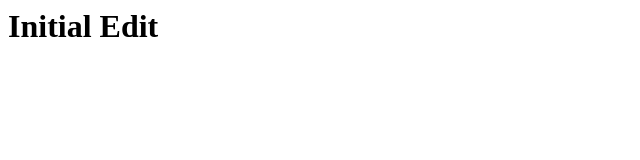
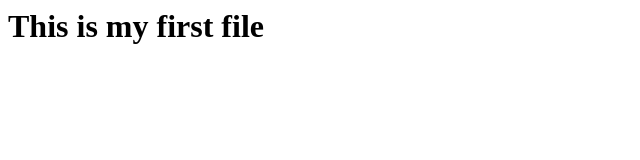
Before and after one commit to gassbertpaul/git-tutorial, a plain HTML site: page index.html in a window 1280 px wide. Shown: the whole page, without its empty margins (0-640 px from the left). Drawn offline with Linux system fonts and the light colour scheme.

Commit message:
Initial HTML file

```diff
--- a/index.html
+++ b/index.html
@@ -1 +1,8 @@
-<h1>Initial Edit</h1>
+<html>
+	<head>
+		<title>This is my first file</title>
+	</head>
+	<body>
+		<h1>This is my first file</h1>
+	</body>
+</html>
```
